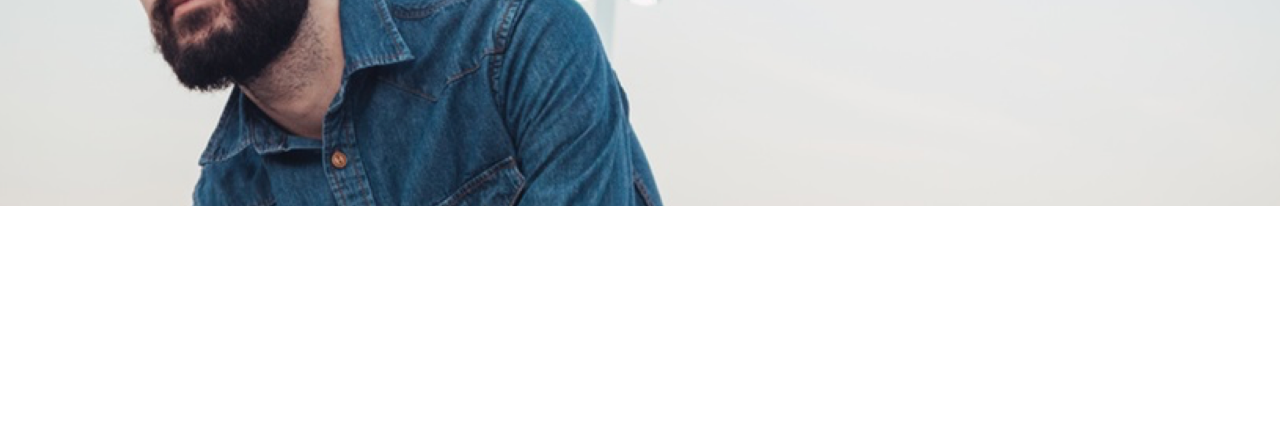
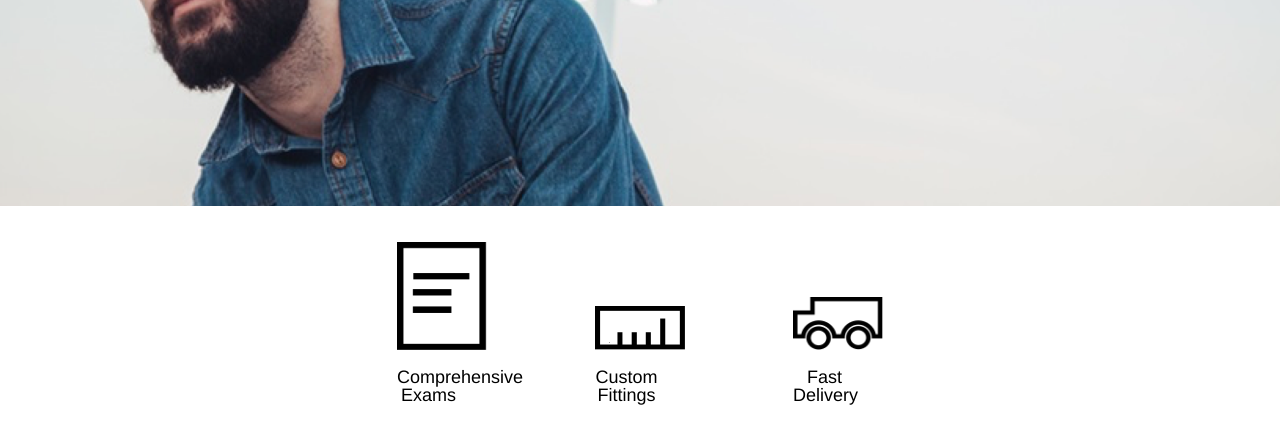
Before and after one commit to 1AICHA/Tortoiseshell-Optics, a plain HTML site: page index.html in a window 1280 px wide. Shown: the part 334-778 px from the top of the page. Drawn offline with Linux system fonts and the light colour scheme.

Commit message:
Added Cyclus/icons desktop version

```diff
--- a/index.html
+++ b/index.html
@@ -32,11 +32,31 @@
           <h2>DON'T JUST LOOK, SEE.</h2>
         </div>
 
+      </div>
+    </div>
+
+    <div>
+      <div class="container">
+        <div class="cyclus">
+
+          <div class=cyclu-a>
+            <img src="resources/images/paper-icon.png">
+            <p>Comprehensive Exams</p>
+          </div>
+
+          <div class=cyclu-x>
+            <img src="resources/images/ruler-icon.png">
+            <p>Custom Fittings</p>
+          </div>
+
+          <div class=cyclu-x>
+            <img src="resources/images/truck-icon.png">
+            <p>Fast Delivery</p>
+          </div>
 
 
-
+        </div>
       </div>
-
     </div>
 
 
--- a/resources/css/style.css
+++ b/resources/css/style.css
@@ -152,3 +152,38 @@ li a {
     text-align: center;
   }
 }
+
+/*ICON CYCLUS*/
+
+.container .cyclus {
+  display: flex;
+  justify-content: center;
+  align-content: space-between;
+  padding: 3rem 0;
+}
+
+.cyclus p {
+  width: 3.5rem;
+  text-align: center;
+  padding-top: 1rem;
+}
+
+.cyclu-a {
+  height: 8rem;
+}
+
+.cyclu-x {
+  height: 8rem;
+  padding-left: 6rem;
+}
+
+.cyclu-a, .cyclu-x {
+  display: flex;
+  flex-direction: column;
+  justify-content: flex-end;
+}
+
+
+.cyclus img {
+  width: 5rem;
+}
```
